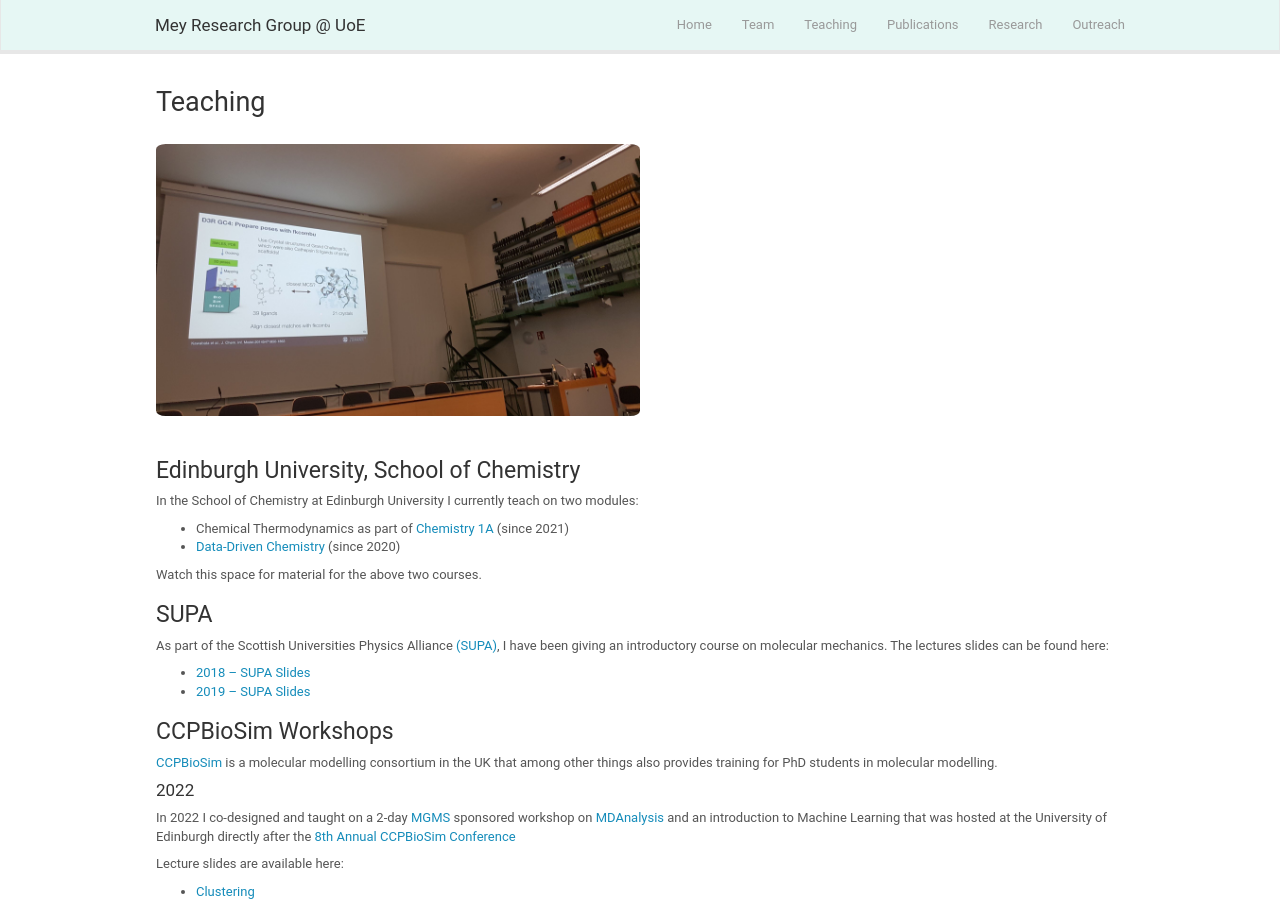
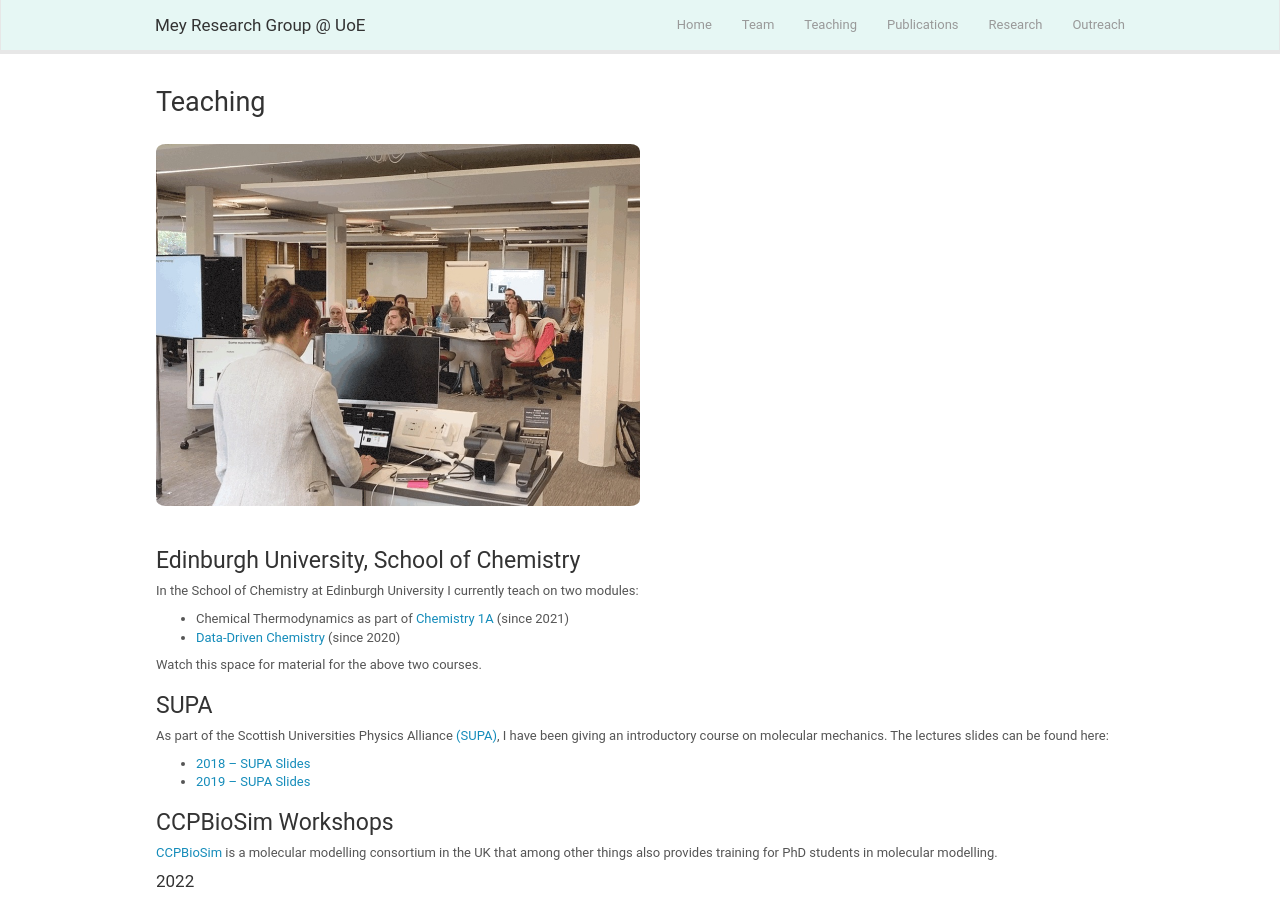
Before and after one commit to mozhu621/intellistream.github.io, a Jekyll site: the page built from _pages/teaching.md, in a window 1280 px wide and 900 px high. Built offline with Jekyll 4.4.1, drawn with Linux system fonts in a browser that asks for light colours; nearby versions of some CDN libraries.

Commit message:
updating a teaching image

```diff
--- a/_pages/teaching.md
+++ b/_pages/teaching.md
@@ -10,7 +10,7 @@ permalink: /teaching
 
 ## Teaching
 
- <img src="{{ site.url }}{{ site.baseurl }}/images/teachpic/teaching.jpg" width="50%" style="float: center" />
+ <img src="{{ site.url }}{{ site.baseurl }}/images/teachpic/teaching2.jpg" width="50%" style="float: center" />
 
 ### Edinburgh University, School of Chemistry
 
```
Also changed, not shown: images/teachpic/teaching2.jpg (added).
